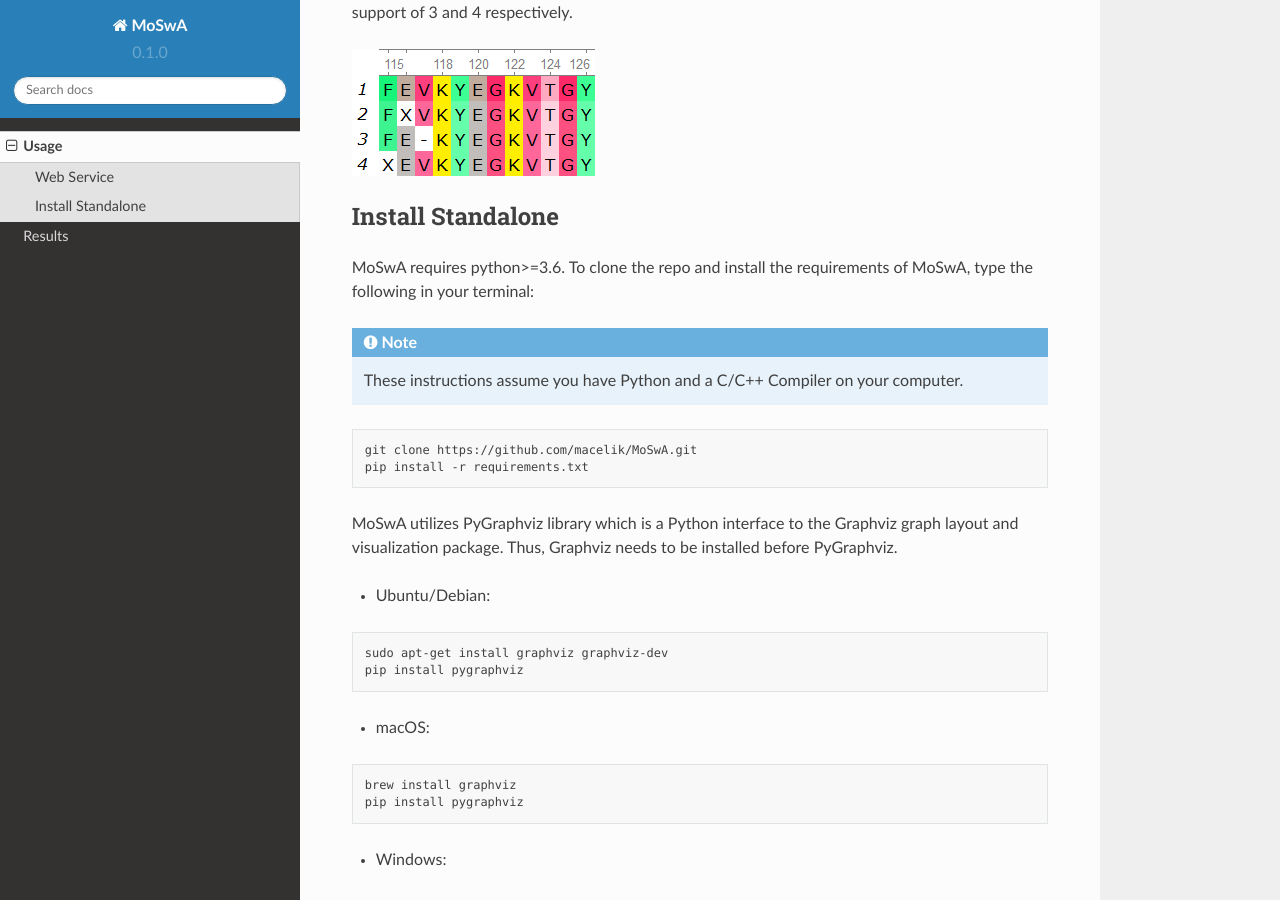
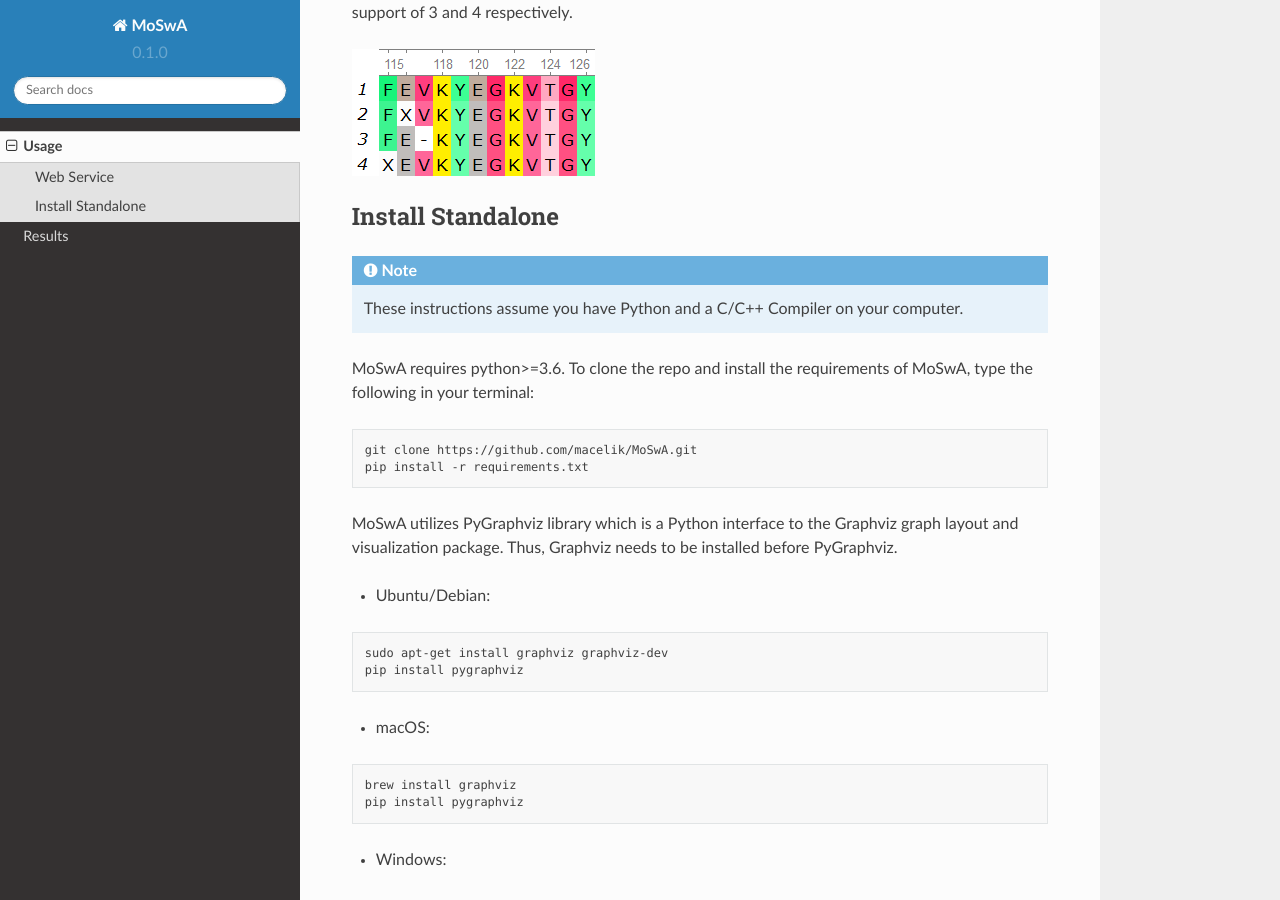
Before and after one commit to macelik/MoSwADocs, a Sphinx documentation site: the page built from docs/source/usage.rst, in a window 1280 px wide and 900 px high, scrolled down 647 px. Built offline with Sphinx 7.4.7 and the Read the Docs theme 2.0.0, drawn with Linux system fonts in a browser that asks for light colours.

```diff
--- a/docs/source/usage.rst
+++ b/docs/source/usage.rst
@@ -20,10 +20,10 @@ In the example below, there are 4 sequences from position 115 to 126. If we are
 
 Install Standalone
 ------------------
-MoSwA requires python>=3.6. To clone the repo and install the requirements of MoSwA, type the following in your terminal:
-
 .. note::
    These instructions assume you have Python and a C/C++ Compiler on your computer.
+
+MoSwA requires python>=3.6. To clone the repo and install the requirements of MoSwA, type the following in your terminal:
 
 .. code-block:: bash
 
```
